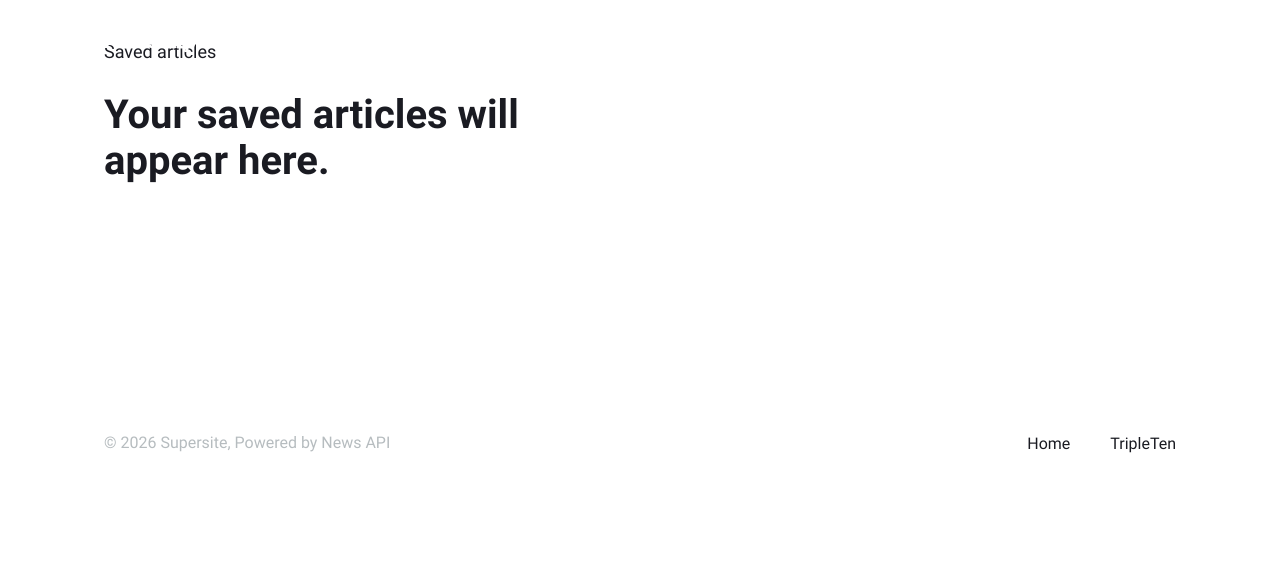
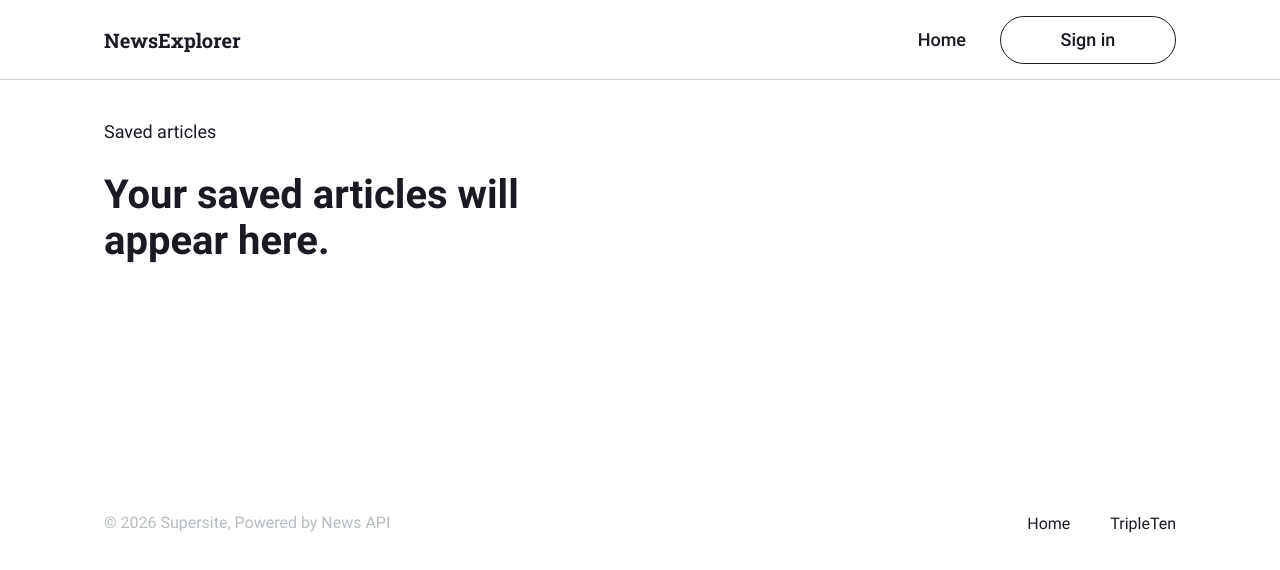
Before and after one commit to JuliaOldman0/final-project-frontend, a React (Vite) app: page /saved-news in a window 1280 px wide. Shown: the top 570 px of the page. Built offline with nearby package versions, Linux system fonts and the light colour scheme.

Commit message:
Polish auth header and modal UI

```diff
--- a/src/components/Header/Header.css
+++ b/src/components/Header/Header.css
@@ -21,3 +21,14 @@
   font-weight: 700;
   text-decoration: none;
 }
+
+.header_light {
+  position: relative;
+  color: #1a1b22;
+  background-color: #fff;
+  border-bottom: 1px solid #d1d2d6;
+}
+
+.header_light .header__logo {
+  color: #1a1b22;
+}
--- a/src/components/Header/Header.jsx
+++ b/src/components/Header/Header.jsx
@@ -1,10 +1,13 @@
-import { Link } from "react-router";
+import { Link, useLocation } from "react-router";
 import "./Header.css";
 import Navigation from "../Navigation/Navigation.jsx";
 
 function Header({ onSignInClick, isLoggedIn, currentUser, onSignOut }) {
+  const location = useLocation();
+  const isSavedNewsPage = location.pathname === "/saved-news";
+
   return (
-    <header className="header">
+    <header className={`header ${isSavedNewsPage ? "header_light" : ""}`}>
       <Link className="header__logo" to="/">
         NewsExplorer
       </Link>
@@ -14,6 +17,7 @@ function Header({ onSignInClick, isLoggedIn, currentUser, onSignOut }) {
         isLoggedIn={isLoggedIn}
         currentUser={currentUser}
         onSignOut={onSignOut}
+        isSavedNewsPage={isSavedNewsPage}
       />
     </header>
   );
--- a/src/components/Navigation/Navigation.css
+++ b/src/components/Navigation/Navigation.css
@@ -5,16 +5,13 @@
 }
 
 .navigation__link {
+  position: relative;
   color: #fff;
   font-family: "Roboto", Arial, sans-serif;
   font-size: 18px;
   line-height: 24px;
   font-weight: 500;
   text-decoration: none;
-}
-
-.navigation__link_active {
-  position: relative;
 }
 
 .navigation__link_active::after {
@@ -24,7 +21,7 @@
   bottom: -28px;
   width: 100%;
   height: 3px;
-  background-color: #fff;
+  background-color: currentColor;
 }
 
 .navigation__button {
@@ -57,3 +54,12 @@
   height: 18px;
   object-fit: contain;
 }
+
+.header_light .navigation__link {
+  color: #1a1b22;
+}
+
+.header_light .navigation__button {
+  border-color: #1a1b22;
+  color: #1a1b22;
+}
--- a/src/components/Navigation/Navigation.jsx
+++ b/src/components/Navigation/Navigation.jsx
@@ -1,18 +1,35 @@
-import { Link } from "react-router";
+import { NavLink } from "react-router";
 import "./Navigation.css";
 import logoutIcon from "../../assets/icons/logout.png";
+import logoutBlackIcon from "../../assets/icons/logout_black.png";
 
-function Navigation({ onSignInClick, isLoggedIn, currentUser, onSignOut }) {
+function Navigation({
+  onSignInClick,
+  isLoggedIn,
+  currentUser,
+  onSignOut,
+  isSavedNewsPage,
+}) {
   return (
     <nav className="navigation">
-      <Link className="navigation__link navigation__link_active" to="/">
+      <NavLink
+        className={({ isActive }) =>
+          `navigation__link ${isActive ? "navigation__link_active" : ""}`
+        }
+        to="/"
+      >
         Home
-      </Link>
+      </NavLink>
 
       {isLoggedIn && (
-        <Link className="navigation__link" to="/saved-news">
+        <NavLink
+          className={({ isActive }) =>
+            `navigation__link ${isActive ? "navigation__link_active" : ""}`
+          }
+          to="/saved-news"
+        >
           Saved articles
-        </Link>
+        </NavLink>
       )}
 
       {isLoggedIn ?
@@ -24,7 +41,7 @@ function Navigation({ onSignInClick, isLoggedIn, currentUser, onSignOut }) {
           {currentUser?.name || "User"}
           <img
             className="navigation__logout-icon"
-            src={logoutIcon}
+            src={isSavedNewsPage ? logoutBlackIcon : logoutIcon}
             alt="Log out"
           />
         </button>
```
Also changed, not shown: src/assets/icons/logout_black.png (added).
